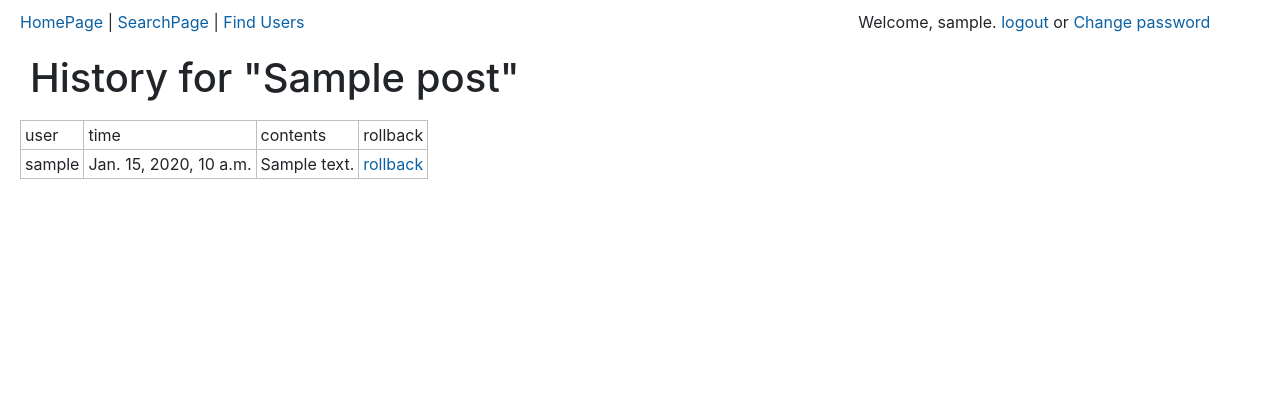
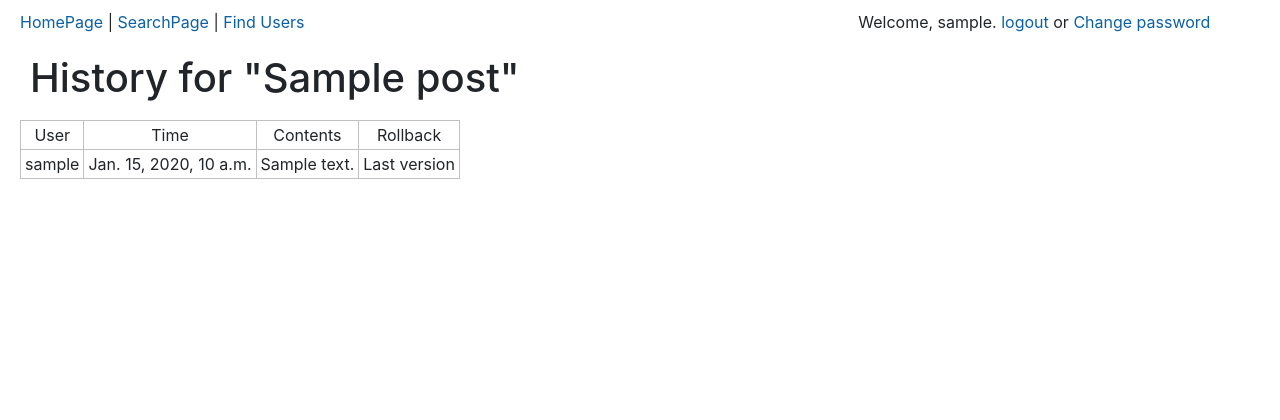
Before and after one commit to imwangf/fw3e11_msc_project, a Django app: page /wikiforum/posts/1/edit/history/ in a window 1280 px wide. Shown: the top 420 px of the page. Run offline with Django 3.2, Linux system fonts and the light colour scheme; a user stored in the database is signed in; tables that the repository leaves empty hold one stand-in row (values such as "Sample post"); parts of the project's set-up code (start-up, migrations or seed data) failed here and were passed over; some libraries are stand-ins or nearby versions.

Commit message:
0.81
1. body_view
2. confirm to rollback

```diff
--- a/mindview/views.py
+++ b/mindview/views.py
@@ -53,7 +53,7 @@ def body_overview (request, post_id):
         # data = convert_set_to_json (n)
         # return HttpResponse (data, mimetype="application/json")
         message = {}
-        message ['items'] = cur.body
+        message ['items'] = cur.body_html
         data = json.dumps (message)
         return HttpResponse (data, mimetype="application/json")
     except:
--- a/templates/wikiforum/history.html
+++ b/templates/wikiforum/history.html
@@ -7,9 +7,15 @@
     tr {
         border: 1px solid #c0c0c0;
     }
+    tr#title {
+        text-align: center;
+    }
     td {
         border: 1px solid #c0c0c0;
         padding: 2px 4px;
+    }
+    td.rollback {
+        text-align: center;
     }
 </style>
 {% endblock %}
@@ -21,19 +27,28 @@
 {% block content %}
 {% if history_list %}
 <table>
-    <tr>
-        <td>user</td>
-        <td>time</td>
-        <td>contents</td>
-        <td>rollback</td>
+    <tr id="title">
+        <td>User</td>
+        <td>Time</td>
+        <td>Contents</td>
+        <td class="rollback">Rollback</td>
     </tr>
     {% for history in history_list %}
+    {% if not forloop.last %}
     <tr>
         <td>{{ history.modified_by }}</td>
         <td>{{ history.modified }}</td>
         <td>{{ history.body}}</td>
-        <td><a href="{{ history.pk }}/">rollback</a></td>
+        <td class="rollback"><a onClick="return confirm('Are you sure to rollback?');" href="{{ history.pk }}/">Rollback</a></td>
     </tr>
+    {% else %}
+    <tr>
+        <td>{{ history.modified_by }}</td>
+        <td>{{ history.modified }}</td>
+        <td>{{ history.body}}</td>
+        <td class="rollback">Last version</td>
+    </tr>
+    {% endif %}
     {% endfor %}
 </table>
 {% else %}
```
